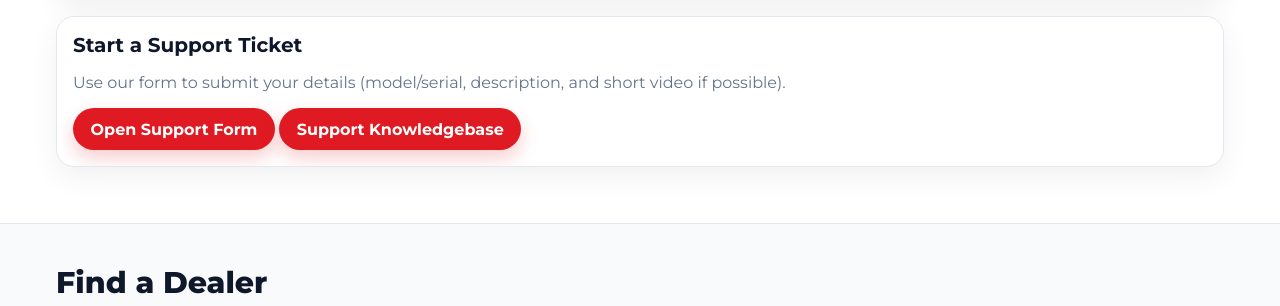
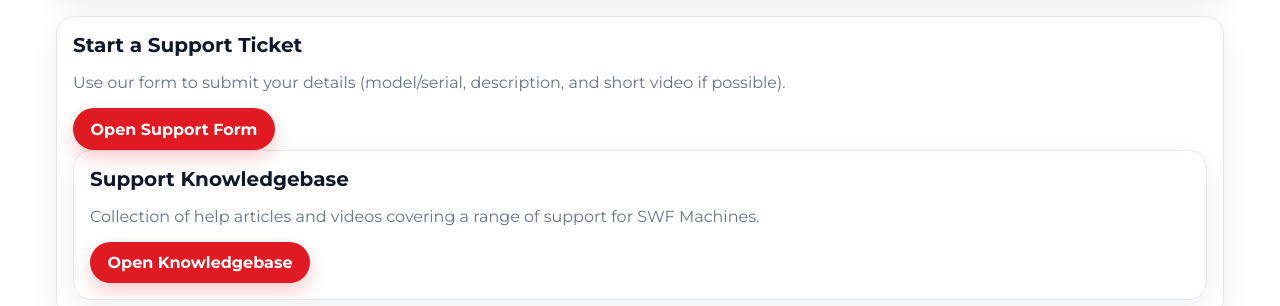
Before and after one commit to travismcminn/swf-usa, a plain HTML site: page index.html in a window 1280 px wide. Shown: the part 3858-4164 px from the top of the page. Drawn offline with nearby package versions, Linux system fonts and the light colour scheme; a script that the page names is missing.

Commit message:
Update index.html

```diff
--- a/index.html
+++ b/index.html
@@ -1218,7 +1218,11 @@ ul.clean{margin:.5rem 0 0 1.25rem;color:var(--muted);line-height:1.55}
 <h3 class="h3">Start a Support Ticket</h3>
 <p class="p-muted">Use our form to submit your details (model/serial, description, and short video if possible).</p>
 <a class="btn btn-primary" href="https://stitch-it-support-site.web.app/supportForm" rel="noopener" target="_blank">Open Support Form</a>
-<a class="btn btn-primary" href="https://stitch-it-support-site.web.app/supportForm" rel="noopener" target="_blank">Support Knowledgebase</a>
+<div class="hcard" style="grid-template-columns:1fr">
+<div class="body">
+<h3 class="h3">Support Knowledgebase</h3>
+<p class="p-muted">Collection of help articles and videos covering a range of support for SWF Machines.</p>
+<a class="btn btn-primary" href="https://stitch-it-support-site.web.app/supportForm" rel="noopener" target="_blank">Open Knowledgebase</a>
 </div>
 </div>
 </div>
```
